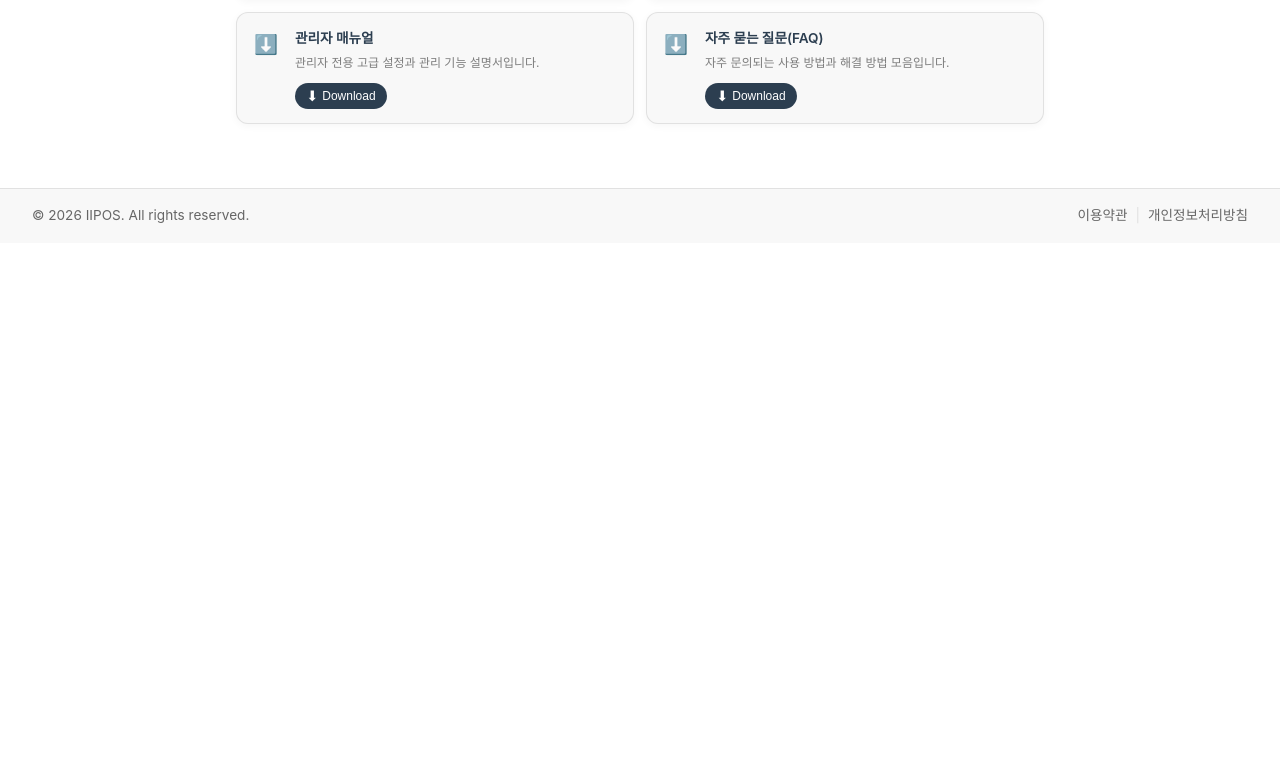
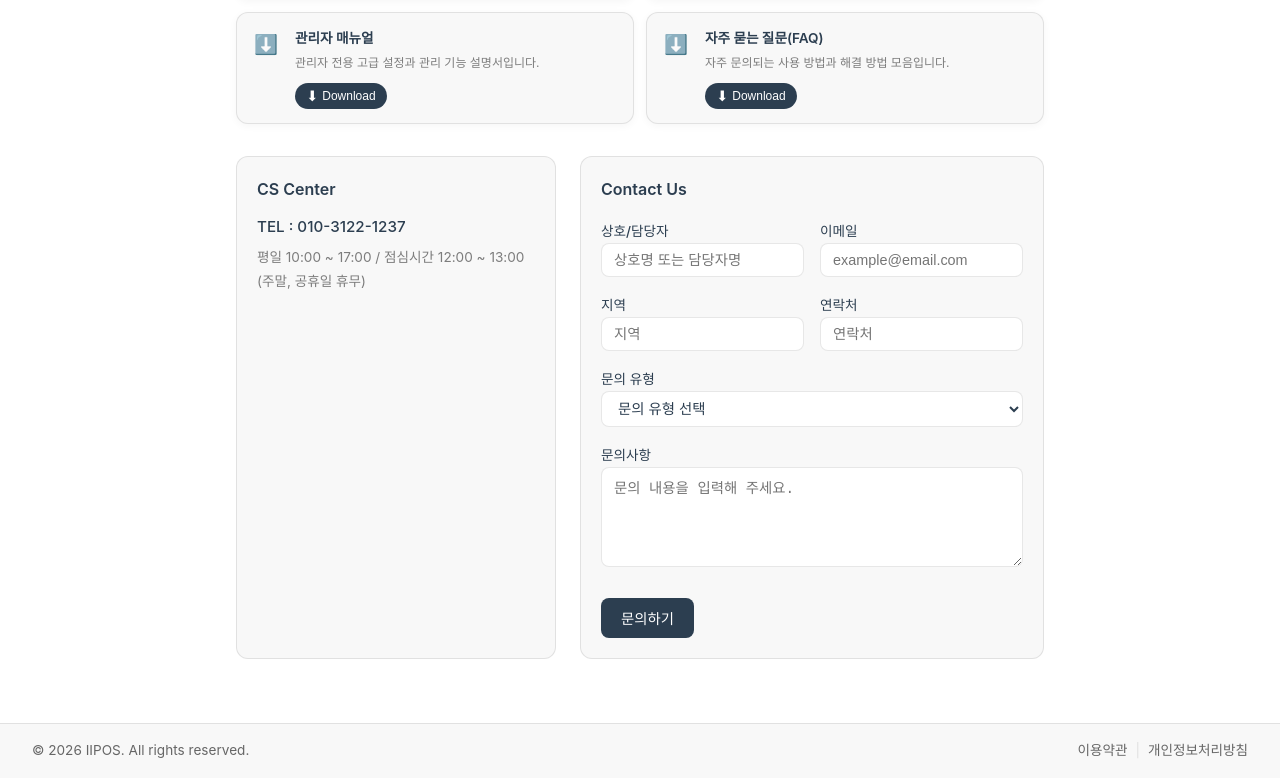
Before and after one commit to allyus/iipos, a Vue app in the folder frontend/: page / in a window 1280 px wide. Shown: the part 673-1451 px from the top of the page. Before the commit the page ends 916 px from the top, so only its background shows below. Built offline with nearby package versions, Linux system fonts and the light colour scheme; the HTML template or start-up script is replaced by a standard one.

Commit message:
수정 완료.

```diff
--- a/frontend/src/views/HomeView.vue
+++ b/frontend/src/views/HomeView.vue
@@ -39,6 +39,25 @@ function nextBanner() {
 function goToBanner(idx: number) {
   bannerIndex.value = idx
 }
+
+// Contact Us 폼
+const inquiryTypes = [
+  { value: '', label: '문의 유형 선택' },
+  { value: 'product', label: '제품구매' },
+  { value: 'delivery', label: '배송' },
+  { value: 'exchange', label: '교환' },
+  { value: 'rental', label: '렌탈' },
+  { value: 'return', label: '반품' },
+  { value: 'etc', label: '기타' },
+]
+const contactForm = ref({
+  company: '',
+  email: '',
+  region: '',
+  phone: '',
+  inquiryType: '',
+  message: '',
+})
 
 onMounted(() => {
   bannerTimer = setInterval(nextBanner, 5000)
@@ -240,6 +259,93 @@ onUnmounted(() => {
       </div>
     </section>
 
+    <!-- 자료 다운로드 하위: CS Center(좌) + Contact Us(우) -->
+    <section class="cs-contact-section" aria-label="고객센터 및 문의">
+      <div class="cs-contact-row">
+        <div class="cs-center-block">
+          <h3 class="cs-center-block__title">CS Center</h3>
+          <p class="cs-center-block__tel">TEL : 010-3122-1237</p>
+          <p class="cs-center-block__hours">평일 10:00 ~ 17:00 / 점심시간 12:00 ~ 13:00</p>
+          <p class="cs-center-block__note">(주말, 공휴일 휴무)</p>
+        </div>
+        <div class="contact-us-block">
+          <h3 class="contact-us-block__title">Contact Us</h3>
+          <form class="contact-form" @submit.prevent>
+            <div class="contact-form__row contact-form__row--2col">
+              <div class="contact-form__field">
+                <label for="contact-company">상호/담당자</label>
+                <input
+                  id="contact-company"
+                  v-model="contactForm.company"
+                  type="text"
+                  placeholder="상호명 또는 담당자명"
+                />
+              </div>
+              <div class="contact-form__field">
+                <label for="contact-email">이메일</label>
+                <input
+                  id="contact-email"
+                  v-model="contactForm.email"
+                  type="email"
+                  placeholder="example@email.com"
+                />
+              </div>
+            </div>
+            <div class="contact-form__row contact-form__row--2col">
+              <div class="contact-form__field">
+                <label for="contact-region">지역</label>
+                <input
+                  id="contact-region"
+                  v-model="contactForm.region"
+                  type="text"
+                  placeholder="지역"
+                />
+              </div>
+              <div class="contact-form__field">
+                <label for="contact-phone">연락처</label>
+                <input
+                  id="contact-phone"
+                  v-model="contactForm.phone"
+                  type="tel"
+                  placeholder="연락처"
+                />
+              </div>
+            </div>
+            <div class="contact-form__row">
+              <div class="contact-form__field">
+                <label for="contact-type">문의 유형</label>
+                <select
+                  id="contact-type"
+                  v-model="contactForm.inquiryType"
+                >
+                  <option
+                    v-for="opt in inquiryTypes"
+                    :key="opt.value"
+                    :value="opt.value"
+                  >
+                    {{ opt.label }}
+                  </option>
+                </select>
+              </div>
+            </div>
+            <div class="contact-form__row">
+              <div class="contact-form__field">
+                <label for="contact-message">문의사항</label>
+                <textarea
+                  id="contact-message"
+                  v-model="contactForm.message"
+                  rows="5"
+                  placeholder="문의 내용을 입력해 주세요."
+                />
+              </div>
+            </div>
+            <div class="contact-form__actions">
+              <button type="submit" class="contact-form__submit">문의하기</button>
+            </div>
+          </form>
+        </div>
+      </div>
+    </section>
 
     <!-- PC 전용: 대시보드형 레이아웃 -->
     </div>
@@ -312,6 +418,124 @@ onUnmounted(() => {
 
 .download-section {
   padding: 1.5rem 0 2rem;
+}
+
+/* 자료 다운로드 하위: CS Center + Contact Us */
+.cs-contact-section {
+  padding: 0 0 2rem;
+}
+
+.cs-contact-row {
+  display: grid;
+  gap: 1.5rem;
+  grid-template-columns: 1fr;
+}
+
+.cs-center-block {
+  padding: 1.25rem;
+  background: var(--color-background-soft);
+  border: 1px solid var(--color-border);
+  border-radius: 12px;
+}
+
+.cs-center-block__title {
+  font-size: 1rem;
+  font-weight: 600;
+  margin: 0 0 0.75rem;
+  color: var(--color-heading);
+}
+
+.cs-center-block__tel {
+  font-size: 0.95rem;
+  font-weight: 500;
+  margin: 0 0 0.5rem;
+  color: var(--color-text);
+}
+
+.cs-center-block__hours,
+.cs-center-block__note {
+  font-size: 0.85rem;
+  margin: 0;
+  color: var(--vt-c-text-light-2);
+  line-height: 1.5;
+}
+
+.cs-center-block__note {
+  margin-top: 0.25rem;
+}
+
+.contact-us-block {
+  padding: 1.25rem;
+  background: var(--color-background-soft);
+  border: 1px solid var(--color-border);
+  border-radius: 12px;
+}
+
+.contact-us-block__title {
+  font-size: 1rem;
+  font-weight: 600;
+  margin: 0 0 1rem;
+  color: var(--color-heading);
+}
+
+.contact-form {
+  display: flex;
+  flex-direction: column;
+  gap: 1rem;
+}
+
+.contact-form__row {
+  display: flex;
+  flex-direction: column;
+  gap: 0.35rem;
+}
+
+.contact-form__row--2col {
+  display: grid;
+  grid-template-columns: 1fr 1fr;
+  gap: 1rem;
+}
+
+.contact-form__field label {
+  font-size: 0.85rem;
+  font-weight: 500;
+  color: var(--color-heading);
+}
+
+.contact-form__field input,
+.contact-form__field select,
+.contact-form__field textarea {
+  width: 100%;
+  padding: 0.5rem 0.75rem;
+  border: 1px solid var(--color-border);
+  border-radius: 8px;
+  font-size: 0.9rem;
+  background: var(--color-background);
+  color: var(--color-text);
+}
+
+.contact-form__field textarea {
+  resize: vertical;
+  min-height: 100px;
+}
+
+.contact-form__actions {
+  margin-top: 0.5rem;
+}
+
+.contact-form__submit {
+  padding: 0.6rem 1.25rem;
+  border: none;
+  border-radius: 8px;
+  background: var(--vt-c-indigo);
+  color: #fff;
+  font-size: 0.9rem;
+  font-weight: 500;
+  cursor: pointer;
+}
+
+.contact-form__submit:hover {
+  opacity: 0.9;
 }
 
 .download-grid {
@@ -507,7 +731,7 @@ onUnmounted(() => {
 }
 
 /* ----- 모바일 우선 (768px 미만) ----- */
-/* 모바일에서 보이는 순서: hero-banner → quick-actions → banner → download → dashboard */
+/* 모바일에서 보이는 순서: hero-banner → quick-actions → banner → download → cs-contact → dashboard */
 .home {
   display: flex;
   flex-direction: column;
@@ -517,7 +741,8 @@ onUnmounted(() => {
 .quick-actions { order: 2; }
 .banner { order: 3; }
 .download-section { order: 4; }
-.dashboard { order: 5; }
+.cs-contact-section { order: 5; }
+.dashboard { order: 6; }
 
 .quick-actions {
   padding: 0 0 2rem;
@@ -584,6 +809,10 @@ onUnmounted(() => {
     flex: 1;
     display: flex;
     flex-direction: column;
+  }
+
+  .cs-contact-row {
+    grid-template-columns: 320px 1fr;
   }
 
   /* 좌/우 배너: PC에서만 표시, 스크롤 시 본문과 함께 내려감 */
```
